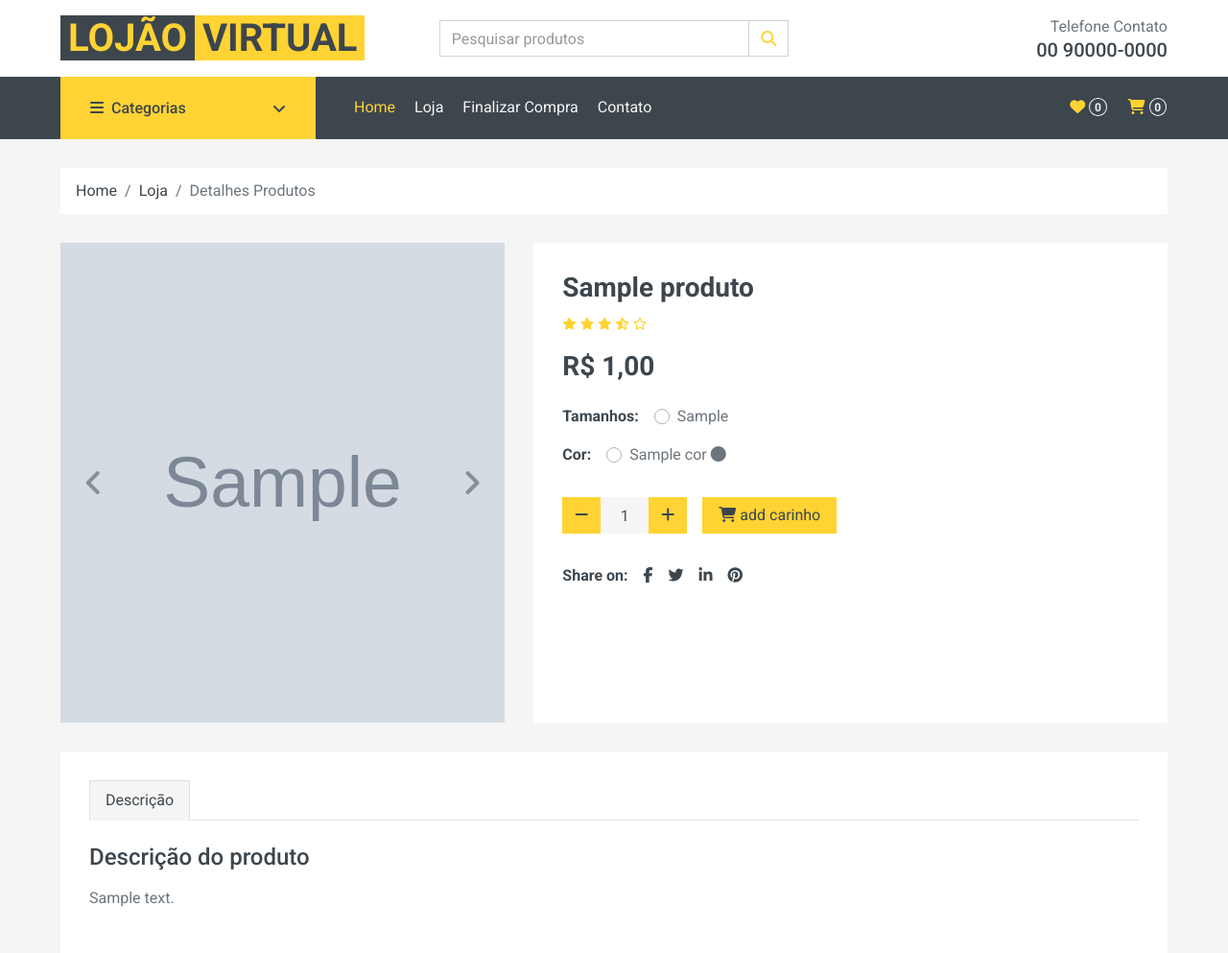
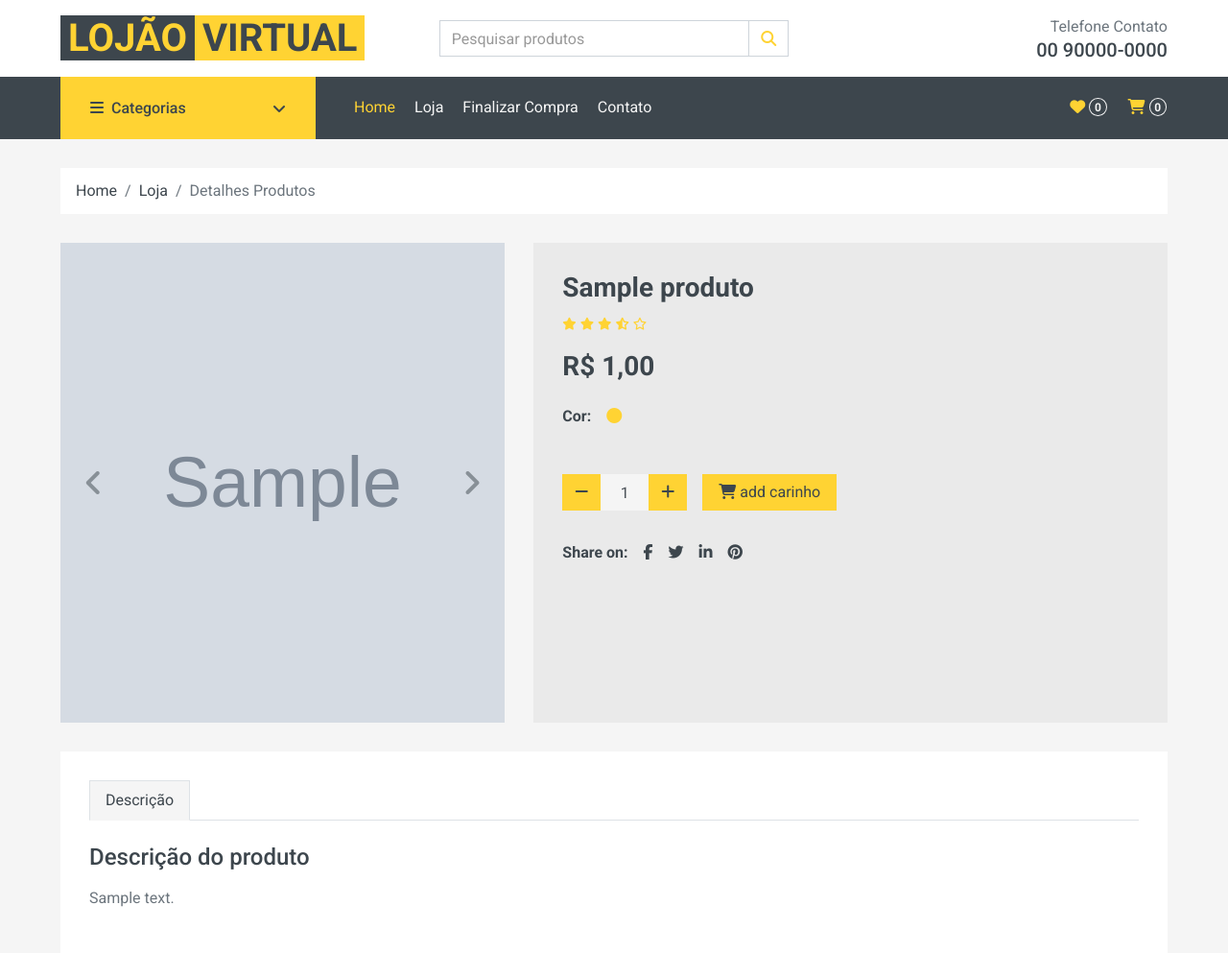
Before and after one commit to hiagospencer/loja_virtual, a Django app: page /detalhes-produtos/1/ in a window 1280 px wide. Shown: the top 993 px of the page at 96% size. Run offline with Django 5.2, Linux system fonts and the light colour scheme; tables that the repository leaves empty hold one stand-in row (values such as "Sample post"); grey boxes marked "Sample" are stand-in pictures; some libraries are stand-ins or nearby versions.

Commit message:
filtrando somentes os produtos que tem cores e os que tem tamanhos

```diff
--- /dev/null
+++ b/loja/htmx_views.py
@@ -0,0 +1,4 @@
+
+
+def produto_htmx(request, id_produto):
+    pass
--- a/loja/templates/detalhes.html
+++ b/loja/templates/detalhes.html
@@ -24,7 +24,8 @@
             <div id="product-carousel" class="carousel slide" data-ride="carousel">
                 <div class="carousel-inner bg-light">
                     {% for imagens in produto.images.all %}
-                    <div class="carousel-item {% if forloop.first %}active{% endif %}" style="height: 500px !important;">
+                    <div class="carousel-item {% if forloop.first %}active{% endif %}"
+                        style="height: 500px !important;">
                         <img class="w-100 h-100" src="{{ imagens.imagem.url }}" alt="Image">
                     </div>
                     {% endfor %}
@@ -40,7 +41,8 @@
         </div>
 
         <div class="col-lg-7 h-auto mb-30">
-            <div class="h-100 bg-light p-30">
+            <div class="h-100 bg-light p-30" style="background-color: #eaeaea !important;">
+
                 <h3>{{ produto.titulo }}</h3>
                 <div class="d-flex mb-3">
                     <div class="text-primary mr-2">
@@ -51,31 +53,45 @@
                         <small class="far fa-star"></small>
                     </div>
                 </div>
+                {% if tem_estoque %}
                 <h3 class="font-weight-semi-bold mb-4">R$ {{ produto.preco|intcomma }}</h3>
-                <div class="d-flex mb-3">
-                    <strong class="text-dark mr-3">Tamanhos:</strong>
+                {% if tem_cor %}
+                <div class="d-flex mb-4">
+                    {% if cor_selecionada %}
+                    <strong class="text-dark mr-3">Cor: {{ cor_selecionada.nome }}</strong>
+                    {% else %}
+                    <strong class="text-dark mr-3">Cor:</strong>
+                    {% endif %}
                     <form>
-
-                        {% for item in item_estoque %}
-                        <div class="custom-control custom-radio custom-control-inline">
-                            <input type="radio" class="custom-control-input" id="size-1" name="size">
-                            <label class="custom-control-label" for="size-1">{{ item.tamanho }}</label>
+                        {% for cor in cores %}
+                        <div class="custom-control custom-radio custom-control-inline"
+                            style="padding-left: 0; margin-right: 0.2rem; ">
+                            <a href="{% url 'detalhes_produtos' produto.id cor.id %}">
+                                <i class="fa-solid fa-circle" style="color: {{ cor.codigo }};"></i>
+                            </a>
                         </div>
                         {% endfor %}
                     </form>
                 </div>
-                <div class="d-flex mb-4">
-                    <strong class="text-dark mr-3">Cor:</strong>
-                    <form>
-                        {% for cor in cores %}
-                        <div class="custom-control custom-radio custom-control-inline">
-                            <input type="radio" class="custom-control-input" id="color-1" name="color">
-                            <label class="custom-control-label" for="color-1">{{ cor.nome }}
-                            <i class="fa-solid fa-circle" style="color: {{ cor.codigo }};"></i></label>
-                        </div>
-                        {% endfor %}
-                    </form>
+                {% endif %}
+
+
+                <div class="d-flex mb-3">
+                    {% if tem_tamanho %}
+                        {% if tamanhos %}
+                        <strong class="text-dark mr-3">Tamanhos:</strong>
+                        <form>
+                            {% for tamanho in tamanhos %}
+                            <div class="custom-control custom-radio custom-control-inline">
+                                <input type="radio" class="custom-control-input" id="size-1" name="size">
+                                <label class="custom-control-label" for="size-1">{{ tamanho }}</label>
+                            </div>
+                            {% endfor %}
+                        </form>
+                        {% endif %}
+                    {% endif %}
                 </div>
+
                 <div class="d-flex align-items-center mb-4 pt-2">
                     <div class="input-group quantity mr-3" style="width: 130px;">
                         <div class="input-group-btn">
@@ -109,6 +125,11 @@
                         </a>
                     </div>
                 </div>
+                {% else %}
+                <div class="alert alert-primary" role="alert">
+                    <span>Produto indisponível no momento. <a href="{% url 'loja' %}" class="alert-link">Clique aqui para voltar</a>.</span>
+                </div>
+                {% endif %}
             </div>
         </div>
     </div>
@@ -133,7 +154,8 @@
 
 <!-- Products Start -->
 <div class="container-fluid py-5">
-    <h2 class="section-title position-relative text-uppercase mx-xl-5 mb-4"><span class="bg-secondary pr-3">você também pode gostar</span></h2>
+    <h2 class="section-title position-relative text-uppercase mx-xl-5 mb-4"><span class="bg-secondary pr-3">você também
+            pode gostar</span></h2>
     <div class="row px-xl-5">
         <div class="col">
             <div class="owl-carousel related-carousel">
@@ -142,11 +164,13 @@
                 {% for produto in todos_produtos %}
                 <div class="product-item bg-light">
                     <div class="product-img position-relative overflow-hidden" style="height: 250px !important;">
-                        <img class="img-fluid w-100 h-100 object-fit-cover" src="{{ produto.imagem.url }}" alt="{{ produto.titulo }}">
+                        <img class="img-fluid w-100 h-100 object-fit-cover" src="{{ produto.imagem.url }}"
+                            alt="{{ produto.titulo }}">
                         <div class="product-action">
                             <a class="btn btn-outline-dark btn-square" href=""><i class="fa fa-shopping-cart"></i></a>
                             <a class="btn btn-outline-dark btn-square" href=""><i class="far fa-heart"></i></a>
-                            <a class="btn btn-outline-dark btn-square" href="{% url 'detalhes_produtos' produto.id %}"><i class="fa fa-search"></i></a>
+                            <a class="btn btn-outline-dark btn-square"
+                                href="{% url 'detalhes_produtos' produto.id %}"><i class="fa fa-search"></i></a>
                         </div>
                     </div>
                     <div class="text-center py-4">
--- a/loja/urls.py
+++ b/loja/urls.py
@@ -1,10 +1,18 @@
 from django.urls import path
 from .views import *
-
+from .htmx_views import *
 
 urlpatterns = [
     path('', homepage, name='homepage'),
+    path('loja/', loja, name='loja'),
+    path('loja/<str:nome_categoria>/', loja, name='loja'),
     path('detalhes-produtos/<int:id_produto>/', detalhes_produtos, name='detalhes_produtos'),
-    path('loja/', loja, name='loja'),
-    path('loja/<str:nome_categoria>/', loja, name='loja')
+    path('detalhes-produtos/<int:id_produto>/<int:id_cor>/', detalhes_produtos, name='detalhes_produtos'),
 ]
+
+
+htmx_urlpatterns = [
+     path('detalhes/<int:id_produto>/', produto_htmx, name='produto_htmx'),
+]
+
+urlpatterns += htmx_urlpatterns
--- a/loja/views.py
+++ b/loja/views.py
@@ -11,16 +11,32 @@ def homepage(request):
     context = {"produtos_recentes":produtos_recentes, "produtos_destaque":produtos_destaque}
     return render(request, 'index.html', context)
 
-def detalhes_produtos(request, id_produto):
+def detalhes_produtos(request, id_produto, id_cor=None):
+    tem_estoque = False
+    tem_cor = False
+    tem_tamanho = False
+    cores = {}
+    tamanhos = {}
+    cor_selecionada = None
+    if id_cor:
+        cor_selecionada = Cor.objects.get(id=id_cor)
     todos_produtos = Produto.objects.all().order_by('-data')
     produto = get_object_or_404(Produto, id=id_produto)
     item_estoque = ItemEstoque.objects.filter(produto=produto, quantidade__gt=0)
+    for item in item_estoque:
+        if item.cor:
+            tem_cor = True
+        if item.tamanho:
+            tem_tamanho = True
     if len(item_estoque) > 0:
         tem_estoque = True
         cores = {item.cor for item in item_estoque}
-    else:
-        tem_estoque = False
-    context = {'produto':produto, "todos_produtos":todos_produtos, "item_estoque":item_estoque, "tem_estoque":tem_estoque, "cores":cores}
+        if id_cor:
+            itens_estoque = ItemEstoque.objects.filter(produto=produto, quantidade__gt=0, cor__id=id_cor)
+            tamanhos = {item.tamanho for item in itens_estoque}
+    context = {
+        'produto':produto, "todos_produtos":todos_produtos, "item_estoque":item_estoque, "tem_estoque":tem_estoque, "cores":cores, "tamanhos": tamanhos, "cor_selecionada": cor_selecionada, "tem_cor":tem_cor,"tem_tamanho":tem_tamanho
+        }
     return render(request,'detalhes.html', context)
 
 
--- a/produto/admin.py
+++ b/produto/admin.py
@@ -12,6 +12,10 @@ class ProdutoAdmin(admin.ModelAdmin):
     list_display = ('titulo', 'preco', 'categoria')
     inlines = [ProdutoImagemInline]
 
+@admin.register(ItemEstoque)
+class ItemEstoqueAdmin(admin.ModelAdmin):
+    list_display = ('produto', 'tamanho', 'cor')
+
+
 admin.site.register(Categoria)
 admin.site.register(Cor)
-admin.site.register(ItemEstoque)
--- a/produto/models.py
+++ b/produto/models.py
@@ -76,6 +76,3 @@ class ItemEstoque(models.Model):
     cor = models.ForeignKey(Cor, null=True, blank=True, on_delete=models.SET_NULL)
     tamanho = models.CharField(max_length=200, null=True, blank=True)
     quantidade = models.IntegerField(default=0)
-
-    def __str__(self):
-        return f"{self.produto.titulo}, Tamanho: {self.tamanho}, Cor: {self.cor.nome} , Categoria: {self.produto.categoria}"
```
